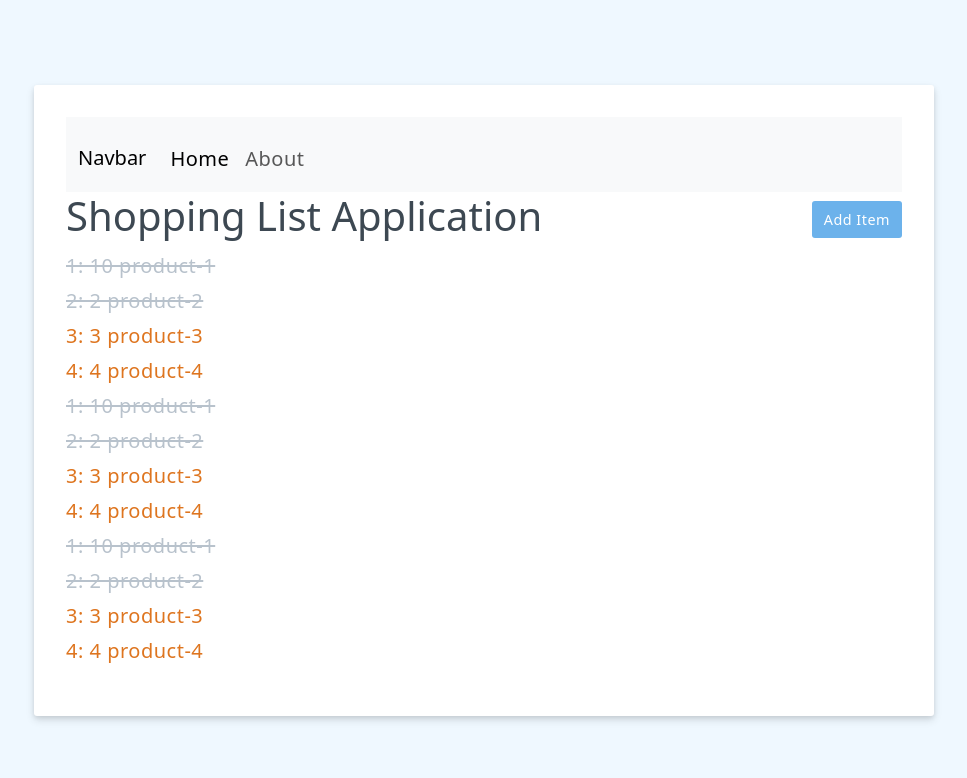
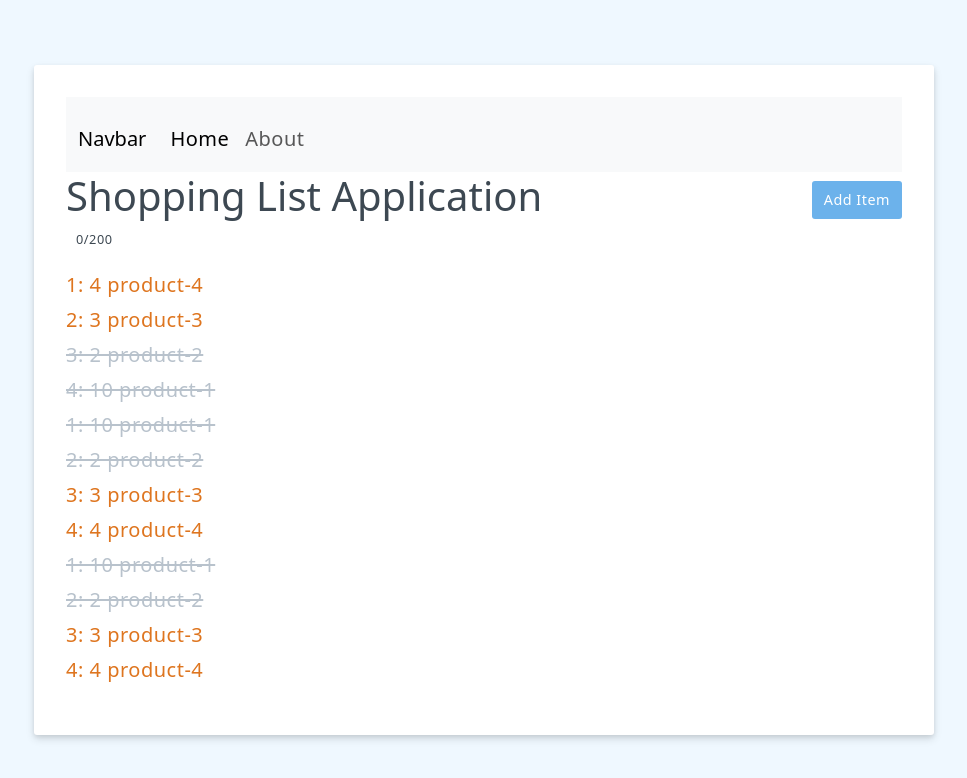
Before and after one commit to huy19712011/vue3-sum25-basics, a Vue app: page / in a window 1280 px wide. Shown: the top 778 px of the page, without its empty margins (156-1123 px from the left). Built offline with nearby package versions, Linux system fonts and the light colour scheme.

Commit message:
V10: Computed properties

```diff
--- a/src/App.vue
+++ b/src/App.vue
@@ -1,5 +1,5 @@
 <script setup>
-import { ref } from "vue";
+import { ref, computed } from "vue";
 import { RouterLink, RouterView } from "vue-router";
 
 const header = ref("Shopping List Application");
@@ -35,6 +35,14 @@
 const togglePurchased = (item) => {
   item.purchased = !item.purchased;
 };
+
+const characterCount = computed(() => {
+  return newItem.value.length;
+});
+
+const reversedItems = computed(() => {
+  return [...items.value].reverse();
+});
 </script>
 
 <template>
@@ -73,11 +81,13 @@
     <!-- <button v-bind:disabled="newItem.length < 2" class="btn btn-primary">Save Item</button> -->
     <button :disabled="newItem.length < 2" class="btn btn-primary">Save Item</button>
   </form>
+  <p class="counter">{{ characterCount }}/200</p>
+
   <ul>
     <!-- <li v-for="{ id, label } in items" v-bind:key="id">{{ label }}</li> -->
     <!-- object syntax -->
     <li
-      v-for="({ id, label, purchased, highPriority }, index) in items"
+      v-for="({ id, label, purchased, highPriority }, index) in reversedItems"
       v-bind:key="id"
       class="static-class"
       :class="{ strikeout: purchased, priority: highPriority }"
```
